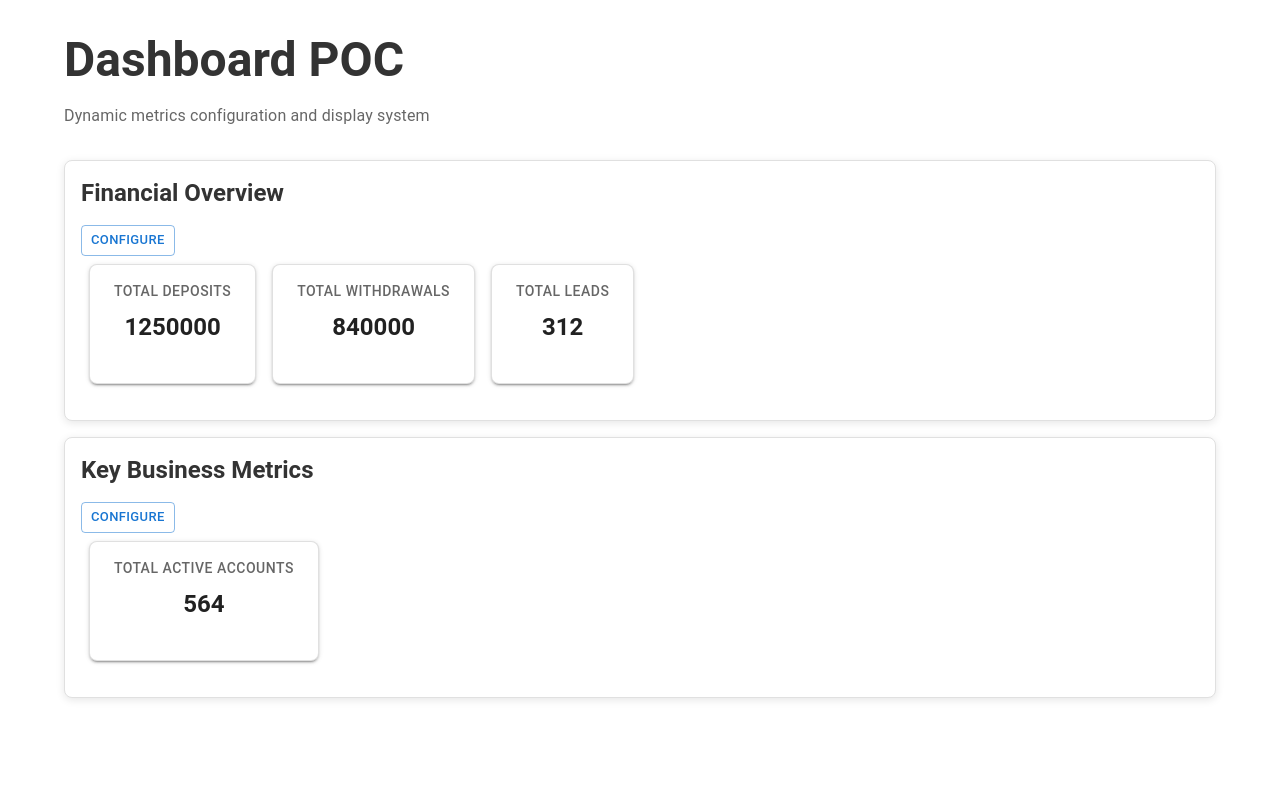
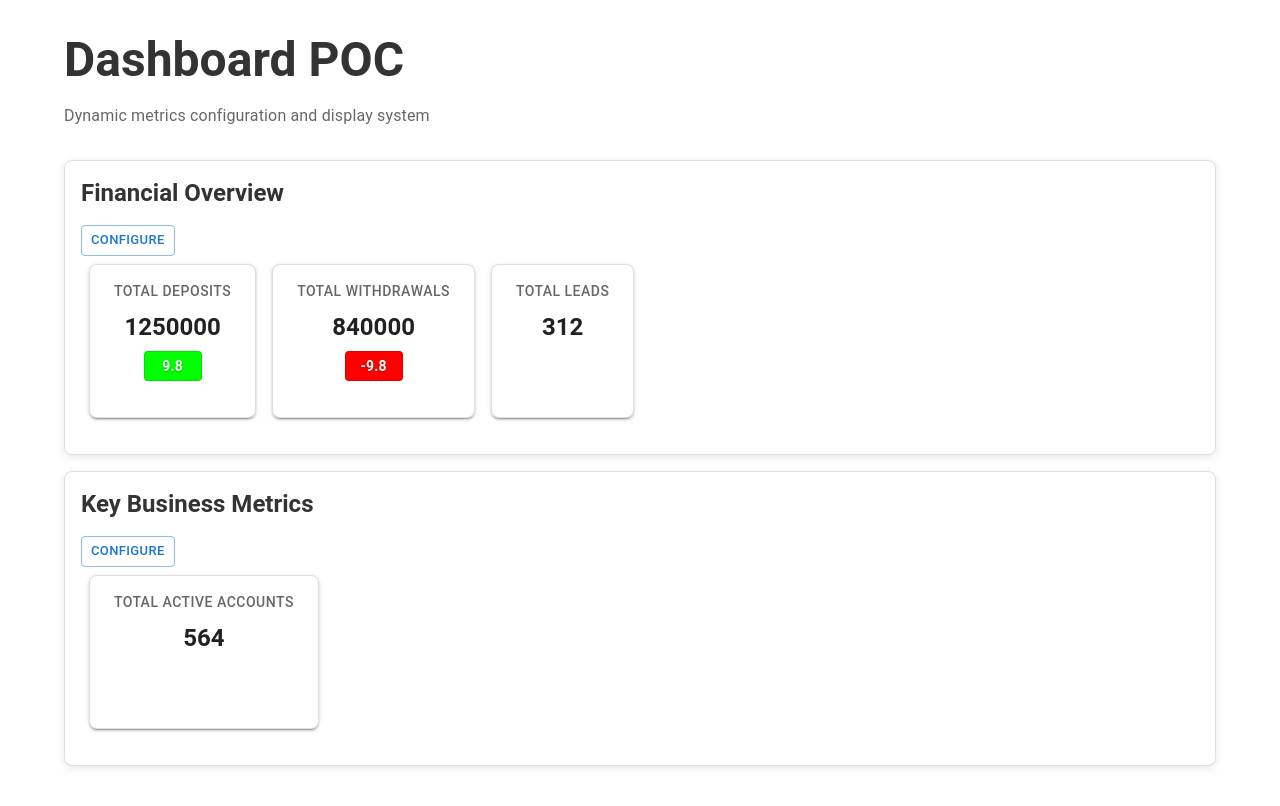
Before and after one commit to ChandaniMourya/custom-dashboard-poc, a React (Create React App) app: page / in a window 1280 px wide. Shown: the top 806 px of the page. Built offline with nearby package versions, Linux system fonts and the light colour scheme.

Commit message:
- add trend value

```diff
--- a/src/components/widget/metric_widget.js
+++ b/src/components/widget/metric_widget.js
@@ -1,20 +1,11 @@
-// const MetricWidget = ({
-//     widget
-// }) => {
-//     return (
-//         <div>
-//             <h3>{widget.label}</h3>
-//             <p>{widget.value}</p>
-//         </div>
-//     );
-// };
 
-// export default MetricWidget;
 
 import React from "react";
 import { Card, CardContent, Typography, Box } from "@mui/material";
 
-const MetricWidget = ({ widget }) => {
+const MetricWidget = ({ data}) => {
+    console.log(data , "metricer");
+
   return (
      <Card
        variant="outlined"
@@ -25,6 +16,7 @@ const MetricWidget = ({ widget }) => {
          px: 3, // horizontal padding inside card
          py: 2, // vertical padding inside card
          m: 1, // margin between cards
+         height: 120, // fixed height for consistent card sizes
          textAlign: "center",
          transition: "transform 0.2s ease, box-shadow 0.2s ease",
          "&:hover": {
@@ -39,13 +31,44 @@ const MetricWidget = ({ widget }) => {
           color="text.secondary"
           sx={{ textTransform: "uppercase", letterSpacing: 0.5 }}
         >
-          {widget.label}
+          {data.config.label}
         </Typography>
 
         <Box mt={1}>
           <Typography variant="h5" fontWeight={600} color="text.primary">
-            {widget.value}
+            {data.value}
           </Typography>
+          {data.trendValue !== undefined && data.trendValue !== ''  && data.trendValue !== 0 && (
+            <Box
+              sx={{
+                mt: 1,
+                px: 1,
+                py: 0.5,
+                borderRadius: 1,
+                border: '1px solid',
+                borderColor: 'divider',
+                backgroundColor: data.trendValue > 0
+                  ? data.config?.trend?.positiveColor || '#00ff00'
+                  : data.trendValue < 0
+                    ? data.config?.trend?.negativeColor || '#ff0000'
+                    : null,
+                display: 'inline-block',
+                minWidth: '40px',
+                textAlign: 'center'
+              }}
+            >
+              <Typography
+                variant="body2"
+                sx={{
+                  color: 'white',
+                  fontWeight: 600,
+                  textShadow: '0 1px 2px rgba(0,0,0,0.3)'
+                }}
+              >
+                {data.trendValue !== 0 ? `${data.trendValue}` : ''}
+              </Typography>
+            </Box>
+          )}
         </Box>
       </CardContent>
     </Card>
--- a/src/sections/metric_section.js
+++ b/src/sections/metric_section.js
@@ -80,8 +80,12 @@ const MetricSection = ({ section }) => {
                 filter(widget => seletedMetric.some(selected => selected.widgetId === widget.widgetId)).map((widget, index) => {
                   const base = responseData?.[section.definitionId];
                   const value = getValueByPath(base, widget.valueDefinition);
-                  const data = { label: widget.label, value: value };
-                  return <MetricWidget key={index} widget={data} />;
+                   let trendValue = ''
+                  if(widget?.config?.trend?.valueDefinition){
+                     trendValue = getValueByPath(base, widget.config.trend.valueDefinition);
+                  }
+                  const data = { value: value, trendValue: trendValue , config : widget};
+                  return <MetricWidget key={index} data={data}  />;
                 });
             })()
           )}
```
Lines whose indentation alone changed are shown as unchanged.
